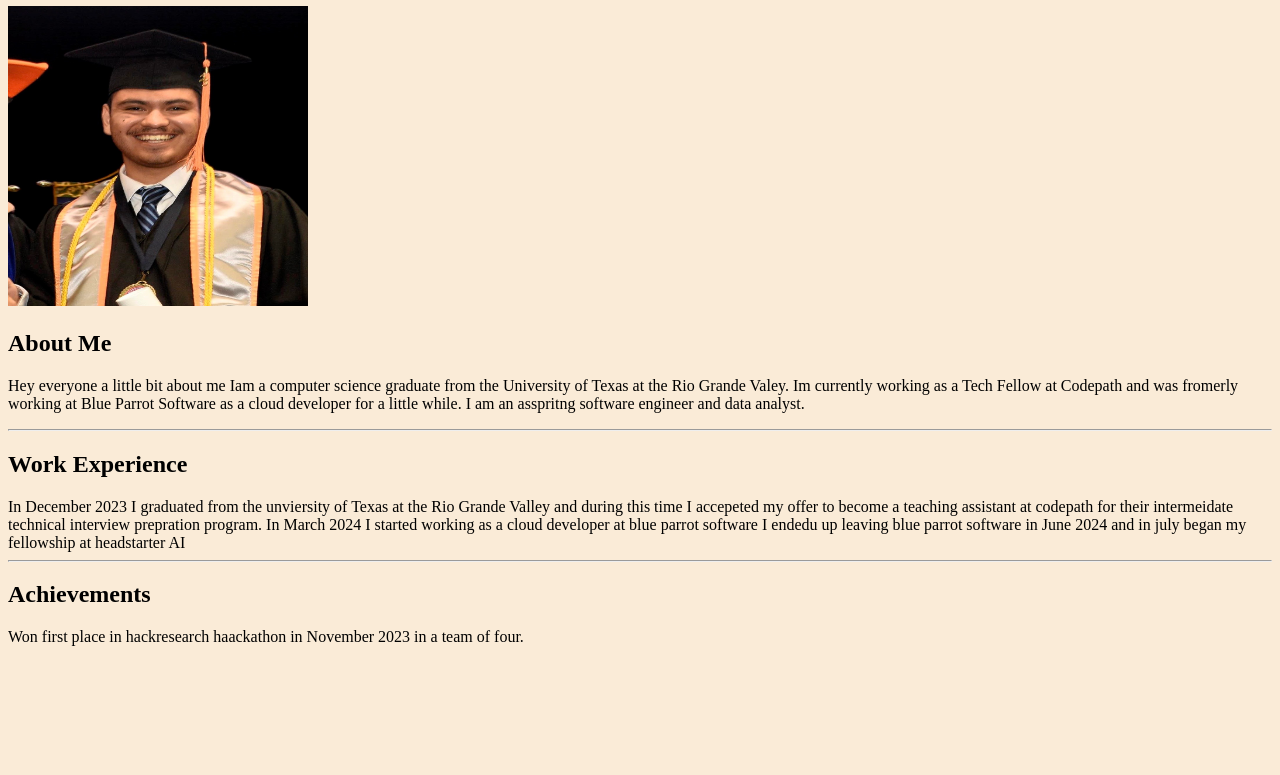
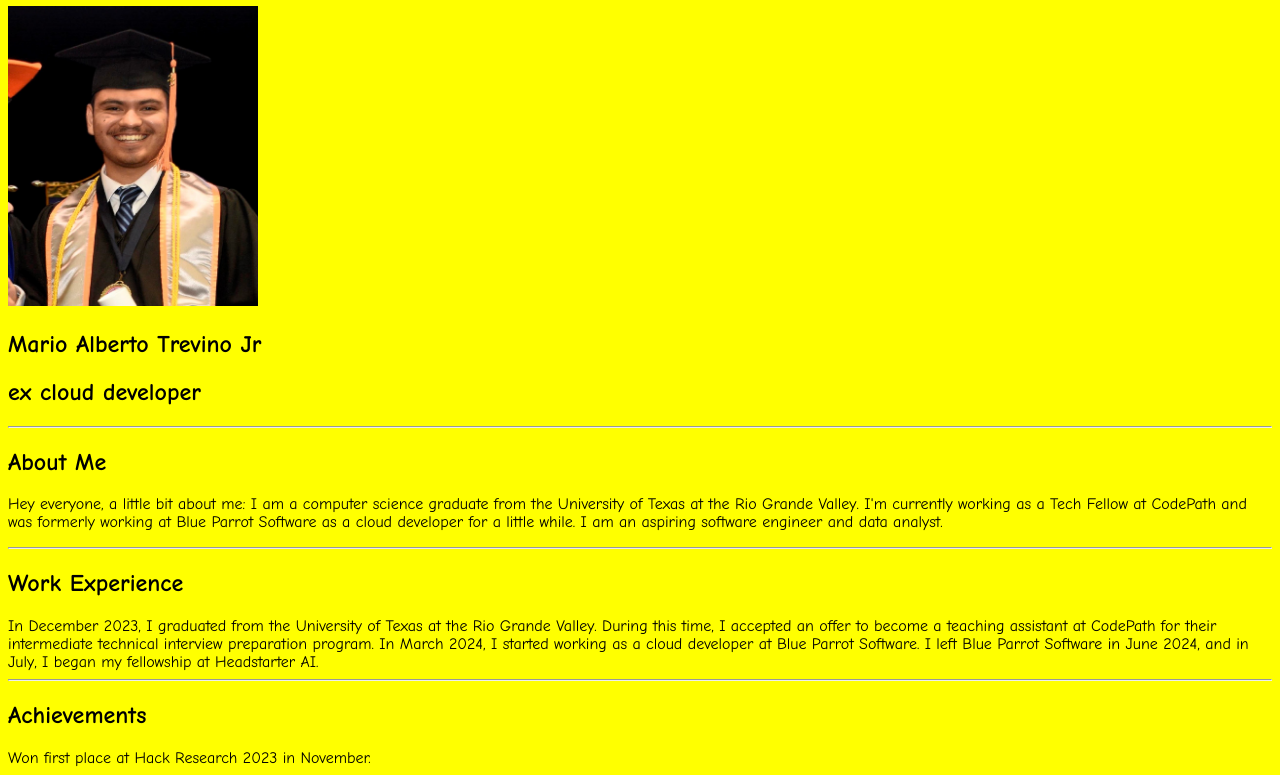
Before and after one commit to mariotrejr/personal-website, a plain HTML site: page index.html in a window 1280 px wide. Shown: the part 74-849 px from the top of the page. Before the commit the page ends 800 px from the top, so only its background shows below. Drawn offline with Linux system fonts and the light colour scheme.

Commit message:
added new font and background color

```diff
--- a/index.html
+++ b/index.html
@@ -1,35 +1,44 @@
 <!DOCTYPE html>
 <html lang="en">
 <head>
+    <!-- Google tag (gtag.js) -->
+    <script async src="https://www.googletagmanager.com/gtag/js?id=G-LZV1RXXLXW"></script>
+    <script>
+    window.dataLayer = window.dataLayer || [];
+    function gtag(){dataLayer.push(arguments);}
+    gtag('js', new Date());
+
+    gtag('config', 'G-LZV1RXXLXW');
+    </script>
     <meta charset="UTF-8">
     <meta name="viewport" content="width=device-width, initial-scale=1.0">
     <title>Mario Trevino</title>
     <link rel="stylesheet" href="styles.css">
+
 </head>
+
 <body>
     <h1> Mario Trevino's Home Page </h1>
-    <img src="gradmaru.jpg"  alt="Graduation photo of Mario Trevino" width="300" height="300">
+    <img src="gradmaru.jpg"  alt="Graduation photo of Mario Trevino" width="250" height="300">
+    <h2> Mario Alberto Trevino Jr </h2>
+    <h2>  ex cloud developer</h2>
+    <hr>
 
     <div>
         <h2>About Me</h2>
-        <p> Hey everyone a little bit about me Iam a computer science graduate from the University of Texas at the
-            Rio Grande Valey. Im currently working as a Tech Fellow at Codepath and was fromerly working at Blue Parrot Software
-            as a cloud developer for a little while. I am an asspritng software engineer and data analyst.
+        <p> Hey everyone, a little bit about me: I am a computer science graduate from the University of Texas at the Rio Grande Valley. I'm currently working as a Tech Fellow at CodePath and was formerly working at Blue Parrot Software as a cloud developer for a little while. I am an aspiring software engineer and data analyst.
         </p>
     </div>
 
 
     <hr>
     <h2>Work Experience </h2>
-    In December 2023 I graduated from the unviersity of Texas at the Rio Grande Valley and during this time I accepeted
-    my offer to become a teaching assistant at codepath for their intermeidate technical interview prepration program.
-    In March 2024 I started working as a cloud developer at blue parrot software
-    I endedu up leaving blue parrot software in June 2024 and  in july began my fellowship at headstarter AI
+    In December 2023, I graduated from the University of Texas at the Rio Grande Valley. During this time, I accepted an offer to become a teaching assistant at CodePath for their intermediate technical interview preparation program. In March 2024, I started working as a cloud developer at Blue Parrot Software. I left Blue Parrot Software in June 2024, and in July, I began my fellowship at Headstarter AI.
 
     <hr>
 
     <h2> Achievements </h2>
-    Won first place in hackresearch haackathon in November 2023 in a team of four.
+    Won first place at Hack Research 2023 in November.
 
 </body>
 </html>
--- a/styles.css
+++ b/styles.css
@@ -1,4 +1,5 @@
 body{
-    background-color:antiquewhite;
+    background-color:yellow;
+    font-family: "Comic Sans MS", "Comic Sans", cursive;
 
 }
```
